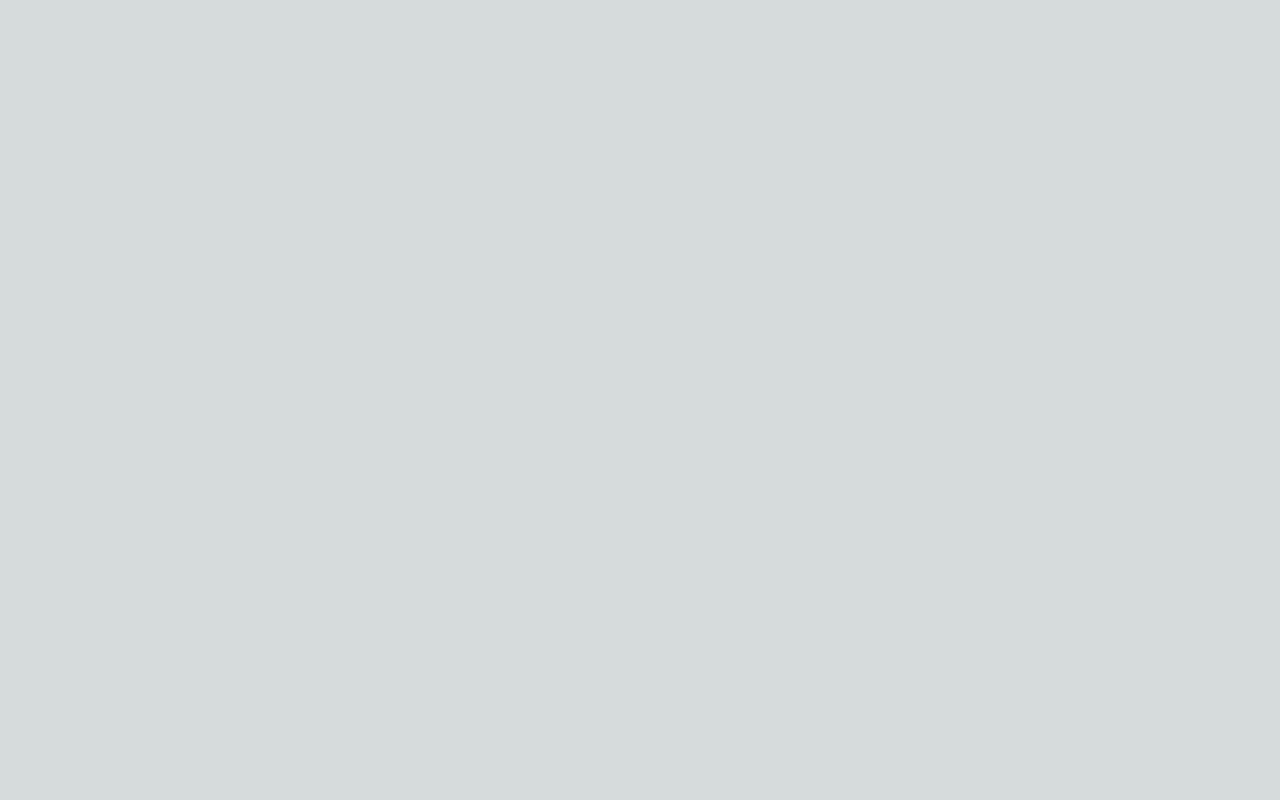
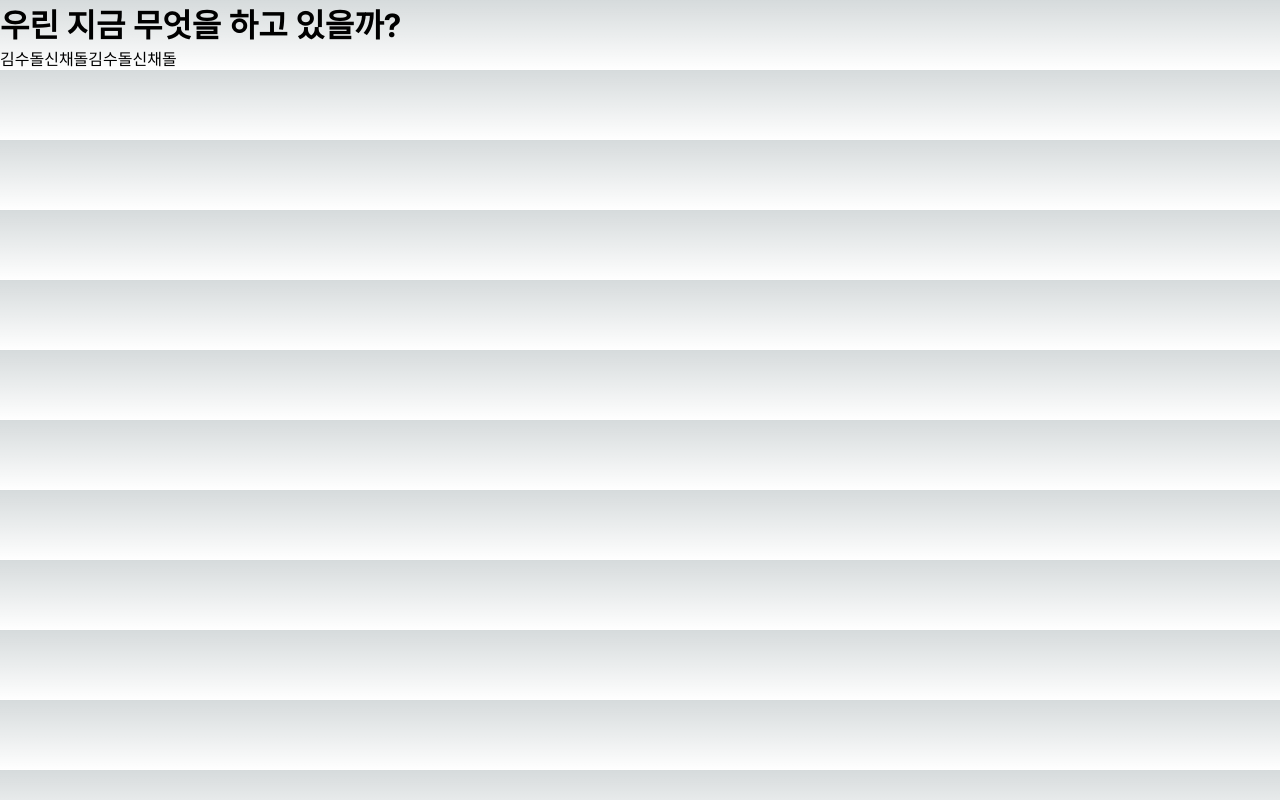
Before and after one commit to Chaeyeon1/SEO, a Next.js app: page /1 in a window 1280 px wide. Built offline with nearby package versions, Linux system fonts and the light colour scheme.

Commit message:
feat : 검색 엔진 테스트

```diff
--- a/src/app/[id]/page.tsx
+++ b/src/app/[id]/page.tsx
@@ -19,6 +19,7 @@ export async function generateMetadata(
   return {
     metadataBase: new URL(baseURL),
     title: `${product}`,
+    description: '김수돌과 신채돌의 개발 일기',
     openGraph: {
       title: '저랑 공부하실래용?',
       description: '챕터 1. SEO',
@@ -43,5 +44,10 @@ export async function generateMetadata(
 }
 
 export default function Page() {
-  return <div></div>;
+  return (
+    <div>
+      <h1>우린 지금 무엇을 하고 있을까?</h1>
+      <p>김수돌신채돌김수돌신채돌</p>
+    </div>
+  );
 }
```
